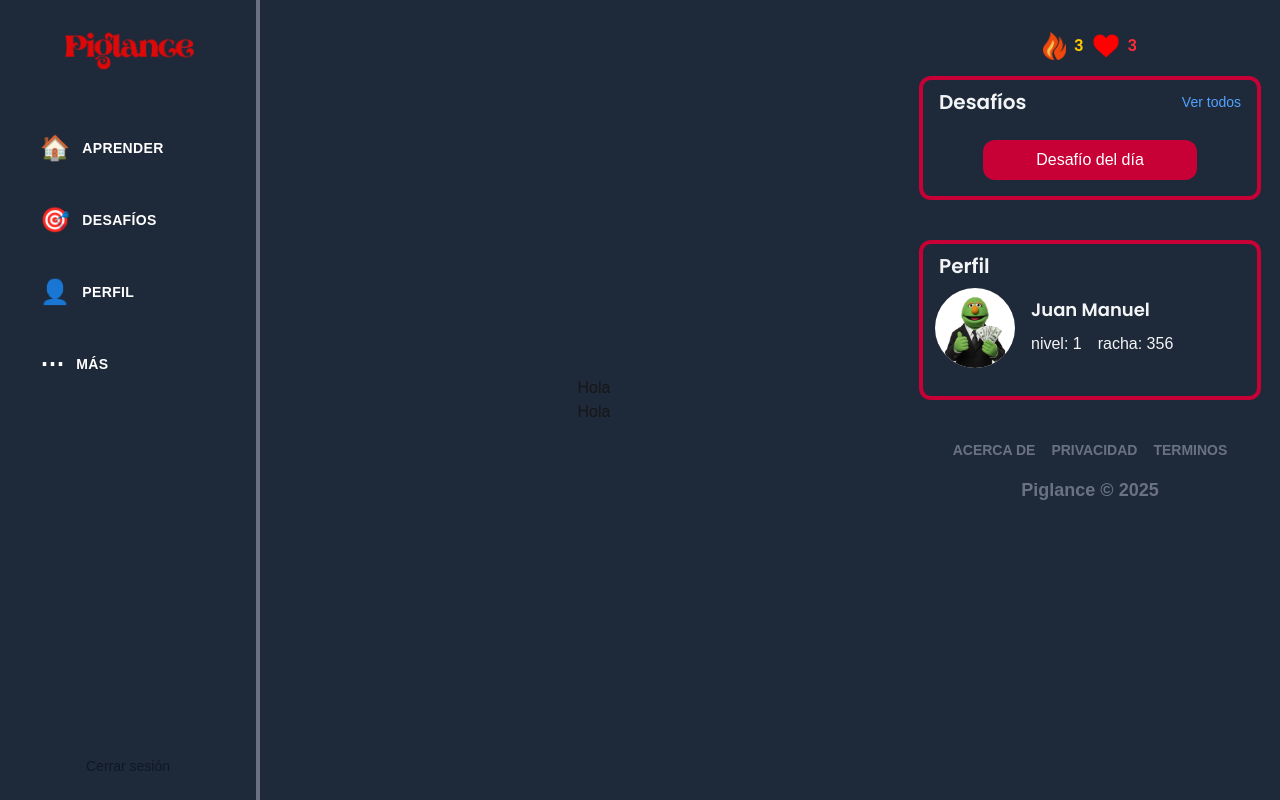
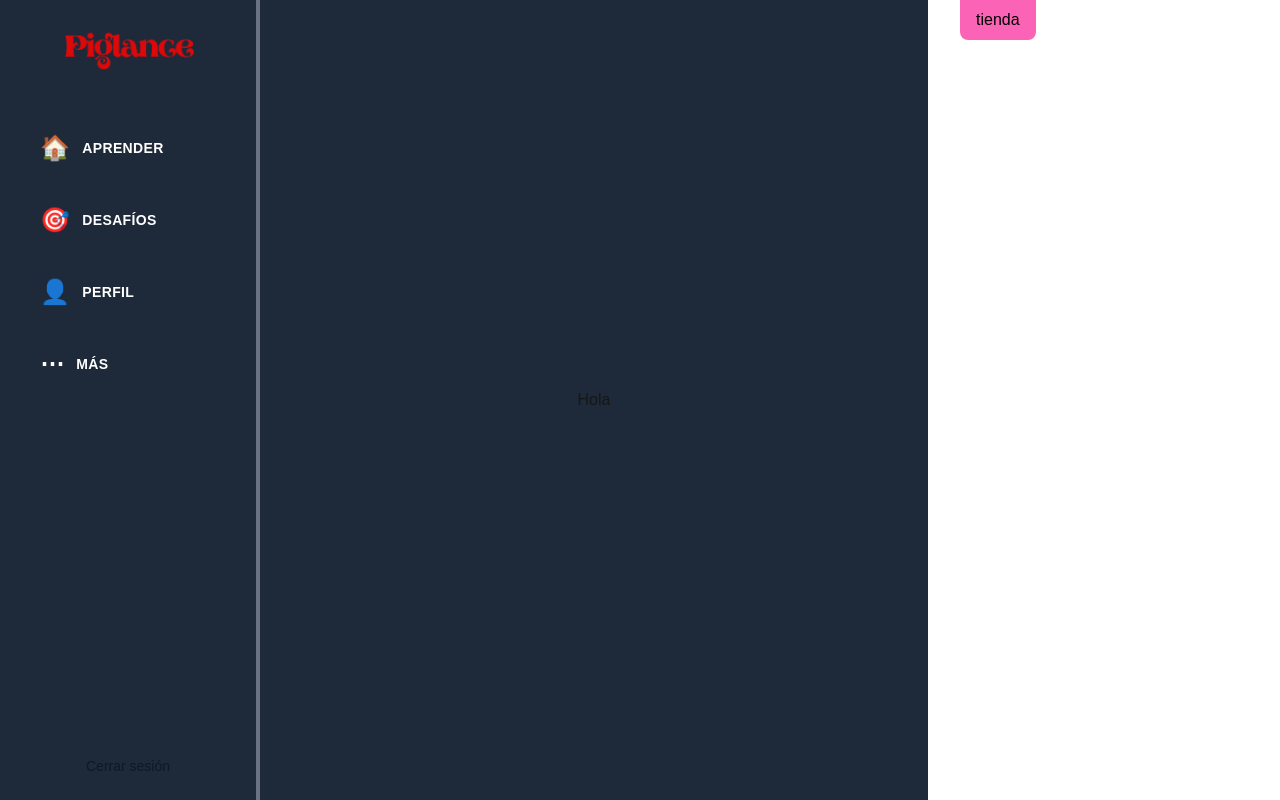
Before and after one commit to DonSociedad/FrontEnd-3er-corte-, a Next.js app: page /logged in a window 1280 px wide. Built offline with nearby package versions, Linux system fonts and the light colour scheme.

Commit message:
creacion y aplicacion de componente storeComponent, solo una idea visual

```diff
--- a/app/(webpage)/logged/page.tsx
+++ b/app/(webpage)/logged/page.tsx
@@ -9,12 +9,11 @@ export default function LoggedPage() {
       <HeaderComponent />
 
       {/* Contenido central con scroll independiente */}
-      <main className="flex-1 overflow-y-auto bg-gray-800 overflow-y-auto scrollbar-thin scrollbar-thumb-gray-600 scrollbar-track-gray-800 border-l-4 border-gray-500 ml-64 mr-[22rem]">
+      <main className="flex-1 min-h-0 overflow-y-auto bg-gray-800 scrollbar-thin scrollbar-thumb-gray-600 scrollbar-track-gray-800 border-l-4 border-gray-500 ml-64 mr-[22rem]">
         <WorkPlaceComponent />
       </main>
 
-      {/* Footer fijo a la derecha */}
-      <FooterComponentLogged />
+
     </div>
   );
 }
--- a/components/atoms/buttons/emerPageButtonComponent.tsx
+++ b/components/atoms/buttons/emerPageButtonComponent.tsx
@@ -1,3 +1,4 @@
+"use client"
 import { useState } from "react";
 import { motion, AnimatePresence } from "framer-motion";
 
@@ -5,7 +6,7 @@ import { ModalButtonProps } from "@/interfaces/buttonInterfaces/modalButtonProps
 
 export default function EmerPageButton({
   buttonLabel,
-  buttonStyle = "bg-blue-500 text-white px-4 py-2 rounded-lg",
+  buttonStyle,
   children,
   icon,
 }: ModalButtonProps) {
@@ -31,8 +32,8 @@ export default function EmerPageButton({
           >
             {/* Contenedor del contenido */}
             <motion.div
-              className="bg-white rounded-2xl shadow-lg p-6 max-w-lg w-full relative
-                          max-h-[80vh] overflow-y-auto"
+              className="bg-fuchsia-900 rounded-2xl shadow-lg p-6 max-w-3/4 w-full relative
+                           overflow-y-auto"
               initial={{ scale: 0.8, opacity: 0 }}
               animate={{ scale: 1, opacity: 1 }}
               exit={{ scale: 0.8, opacity: 0 }}
--- a/components/molecules/workPlaceComponent.tsx
+++ b/components/molecules/workPlaceComponent.tsx
@@ -1,11 +1,20 @@
+"use client"
+
+import { useState } from "react";
+import EmerPageButton from "../atoms/buttons/emerPageButtonComponent";
+import StoreComponent from "../organism/storeComponent";
+
 
 export default function WorkPlaceComponent() {
-
-
     return (
         <div className="w-full h-full bg-gray-800 flex justify-center items-center flex-col">
             <h1 className="">Hola</h1>
-            Hola
+            <EmerPageButton buttonLabel="tienda" buttonStyle="rounded-b-lg bg-pink-400 hover:bg-pink-200 text-black font-medium py-2 px-4 transition absolute top-0 left-3/4">
+            <div>
+                <StoreComponent />
+
+            </div>
+          </EmerPageButton>
         </div>
     );
 }
--- /dev/null
+++ b/components/organism/storeComponent.tsx
@@ -0,0 +1,18 @@
+export default function StoreComponent() {
+  return (
+    <div>
+        <div className="grid grid-cols-2 h-100  gap-4 items-center justify-center p-4">
+            <div className="flex justify-center">
+                <h1>icono</h1>
+                <div className="absolute top-0 left-4/10 bg-yellow-400 rounded-b-lg py-2 px-4">
+                    monedas
+                </div>
+            </div>
+            <div className="flex justify-center rounded-xl bg-gray-700 p-4 h-9/10 items-center">
+                <h1>accesorios</h1>
+            </div>
+
+        </div>
+    </div>
+  );
+}
--- a/package.json
+++ b/package.json
@@ -13,6 +13,7 @@
     "cookie-parser": "^1.4.7",
     "framer-motion": "^12.23.24",
     "js-cookie": "^3.0.5",
+    "lucide": "^0.552.0",
     "next": "15.4.6",
     "react": "19.1.0",
     "react-dom": "19.1.0",
```
Also changed, not shown: 1 other file (tests, documents, lock files or other folders).
